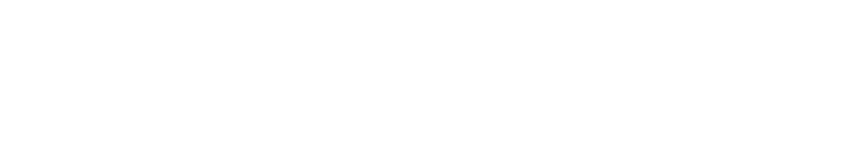
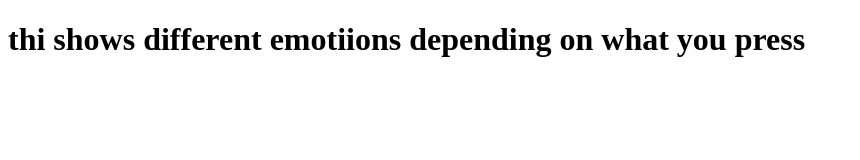
Before and after one commit to jordanSTJ/baymaxprototype.-, a plain HTML site: page eyes.html in a window 1280 px wide. Shown: the whole page, without its empty margins (0-860 px from the left). Drawn offline with Linux system fonts and the light colour scheme.

Commit message:
Update eyes.html

```diff
--- a/eyes.html
+++ b/eyes.html
@@ -2,9 +2,14 @@
 <html>
 <head>
 <title>prototype eyes</title>
+ <body>
+
+   <h1>thi shows different emotiions depending on what you press</h1>
 
 
 
-  </head>
+
+</body>
+</head>
 
 </html>
```
